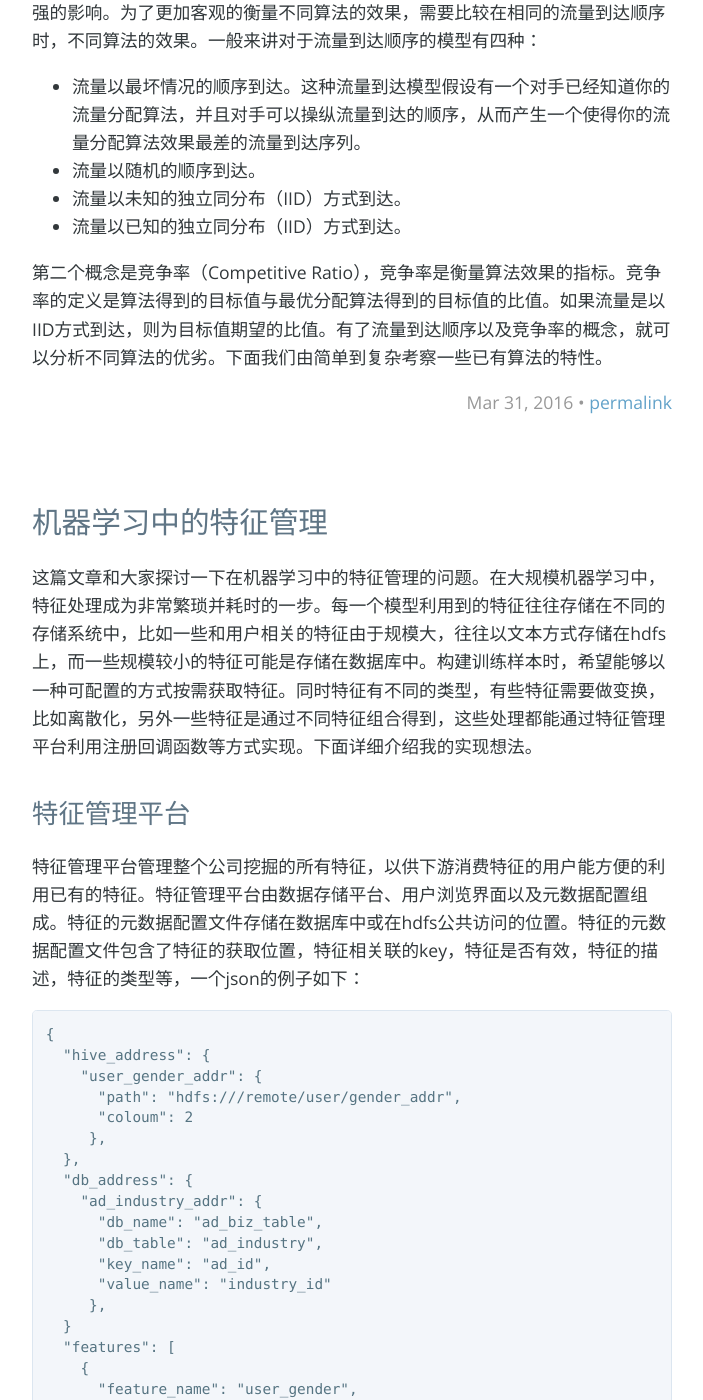
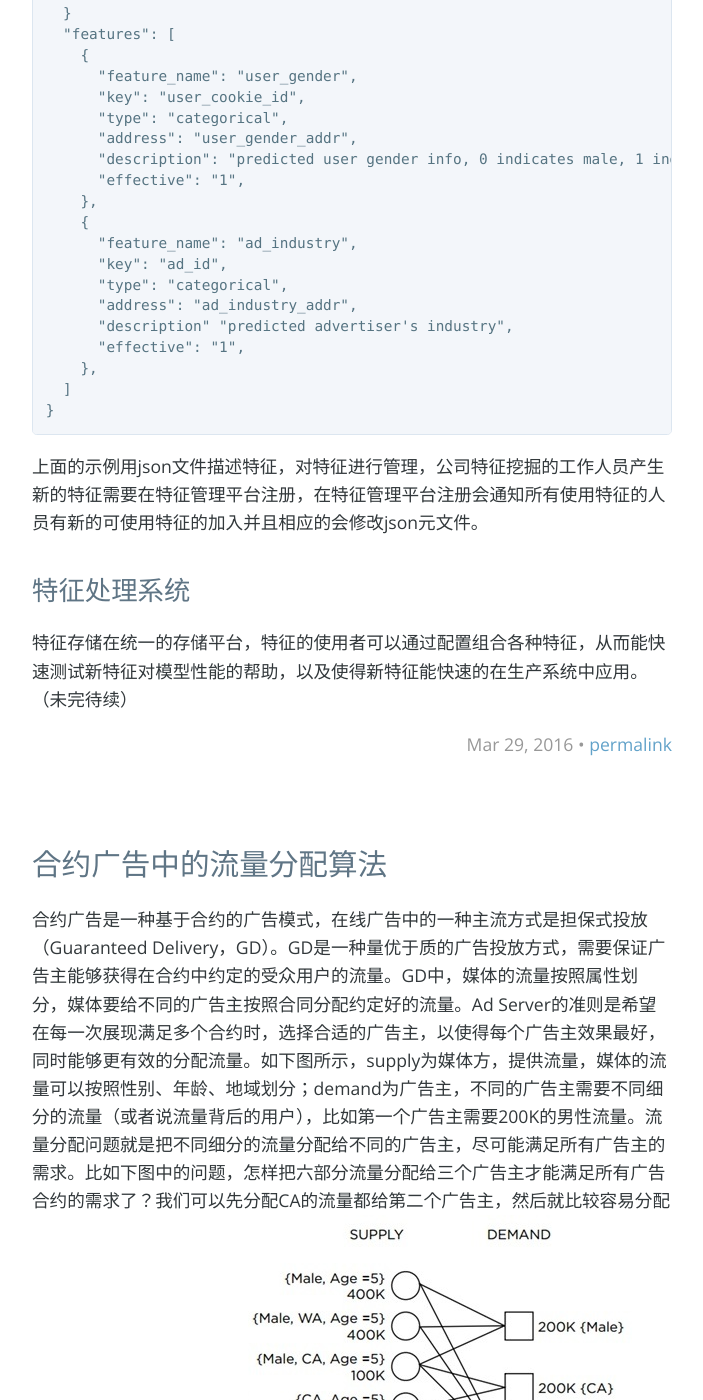
Before and after one commit to tongming/tongming.github.io, a Jekyll site: the page built from index.html, in a window 1280 px wide and 1400 px high, scrolled down 1181 px. Shown: the whole window, without its empty margins (288-991 px from the left). Built offline with Jekyll 4.4.1, drawn with Linux system fonts in a browser that asks for light colours; the list of posts is cut into pages by our own code; some of the changed text lies outside the part shown.

Commit message:
fix bugs

```diff
--- a/_posts/2016-03-31-ad-alocation.md
+++ b/_posts/2016-01-31-ad-alocation.md
@@ -14,3 +14,4 @@
 - 流量以已知的独立同分布（IID）方式到达。
 
 第二个概念是竞争率（Competitive Ratio），竞争率是衡量算法效果的指标。竞争率的定义是算法得到的目标值与最优分配算法得到的目标值的比值。如果流量是以IID方式到达，则为目标值期望的比值。有了流量到达顺序以及竞争率的概念，就可以分析不同算法的优劣。下面我们由简单到复杂考察一些已有算法的特性。
+（未完待续）
--- a/_posts/2016-03-29-feature-management.md
+++ b/_posts/2016-03-29-feature-management.md
@@ -50,3 +50,4 @@
 特征处理系统
 ------------
 特征存储在统一的存储平台，特征的使用者可以通过配置组合各种特征，从而能快速测试新特征对模型性能的帮助，以及使得新特征能快速的在生产系统中应用。
+（未完待续）
```
Also changed, not shown: _posts/2016-01-20-e-e.md (renamed from _posts/2016-01-20-sample-post.md).
